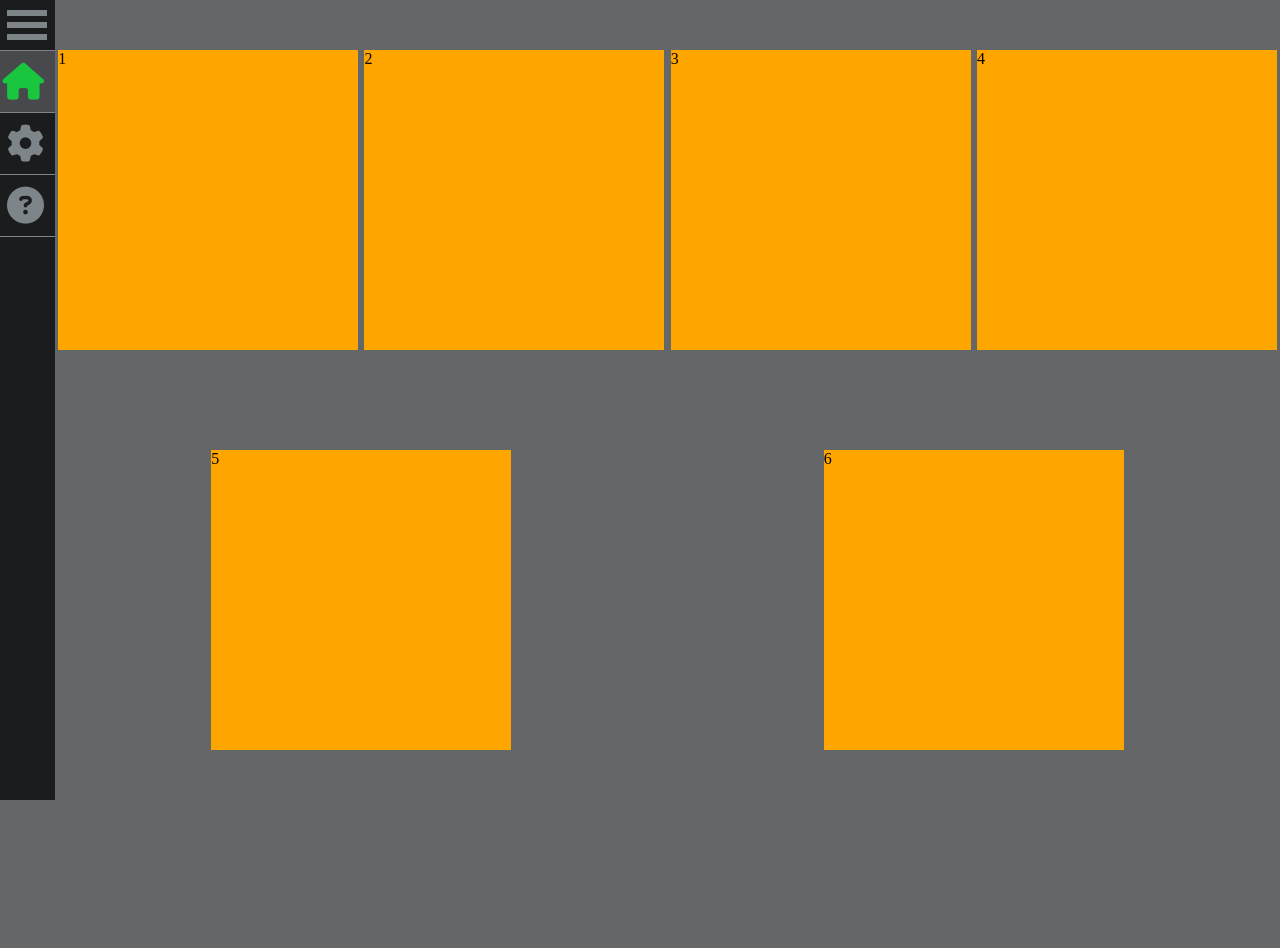
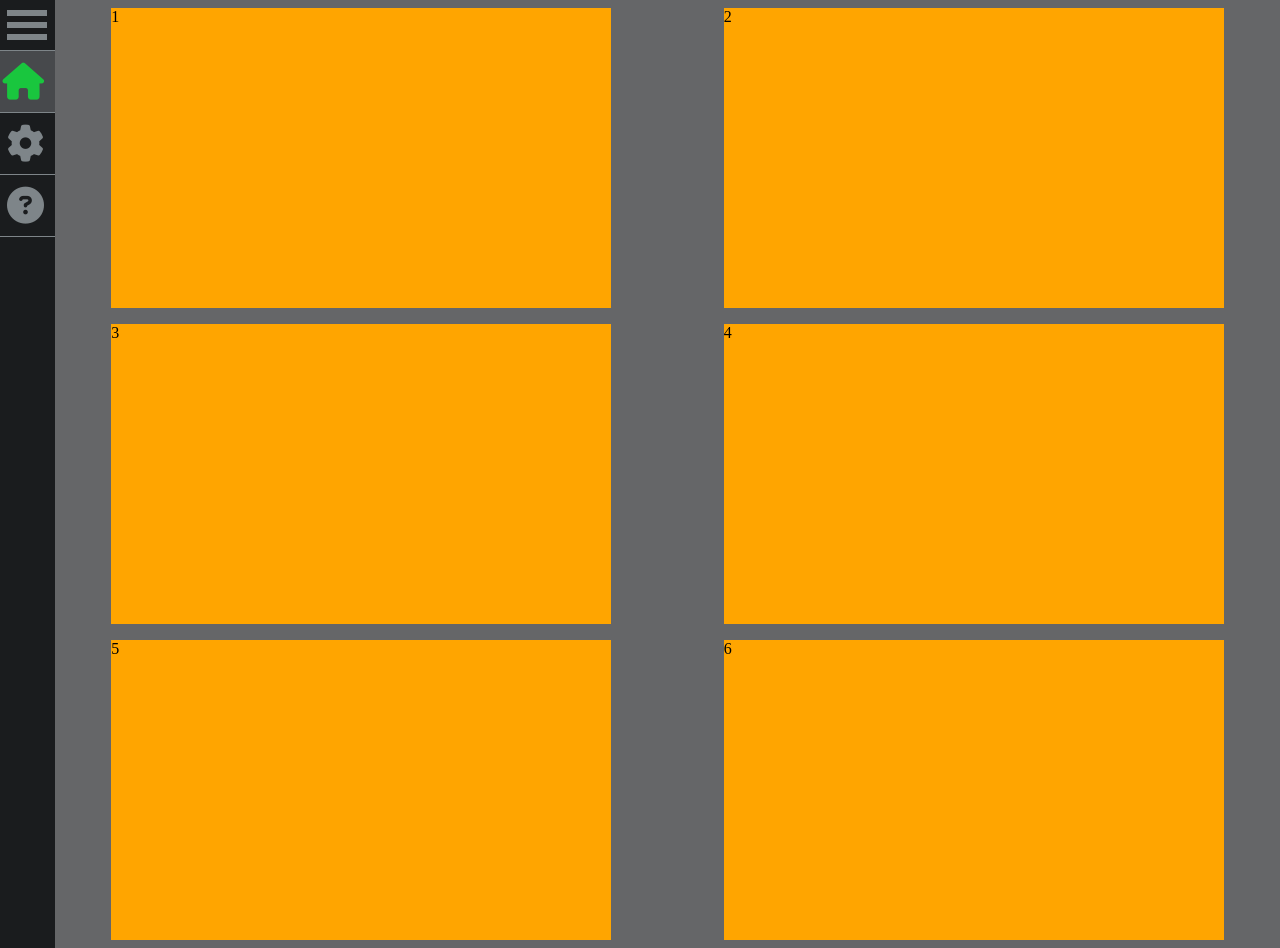
Before and after one commit to RunningAroundInCircles/HomeAutomation, an Angular app: page /dashbord in a window 1280 px wide. Before the commit the page ends 800 px from the top, so only its background shows below. Built offline with nearby package versions, Linux system fonts and the light colour scheme.

Commit message:
small tweaks to dashbord containers

```diff
--- a/src/app/dashbord/dashbord.component.css
+++ b/src/app/dashbord/dashbord.component.css
@@ -9,8 +9,9 @@ main
 
 .container{
     display: flex;
-    flex: 1 0 1;
+    flex: 1 1 1;
     height: 300px;
-    width: 300px;
+    width: 500px;
     background-color:orange;
+    margin: 0.5rem 0;
 }
--- a/src/app/dashbord/dashbord.component.ts
+++ b/src/app/dashbord/dashbord.component.ts
@@ -12,4 +12,9 @@ export class DashbordComponent implements OnInit {
   ngOnInit() {
   }
 
+  // private reloadPage()
+  // {
+  //   window.location.reload();
+  // }
+
 }
```
